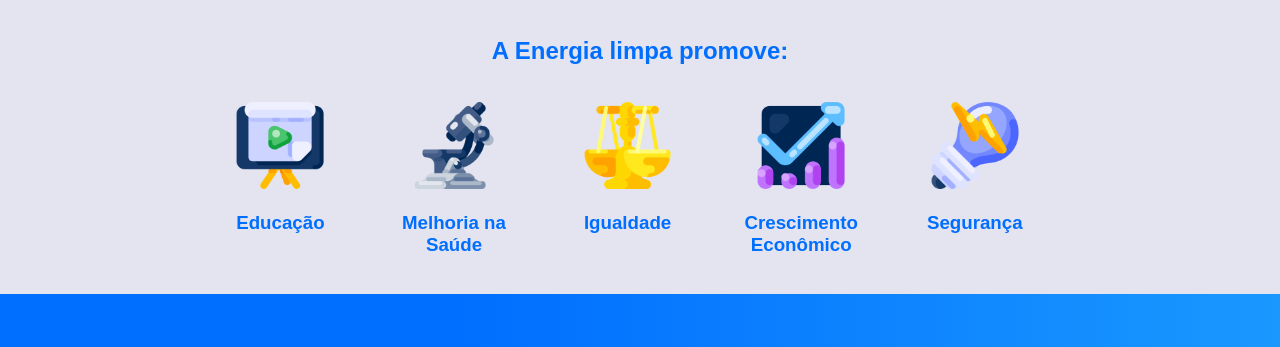
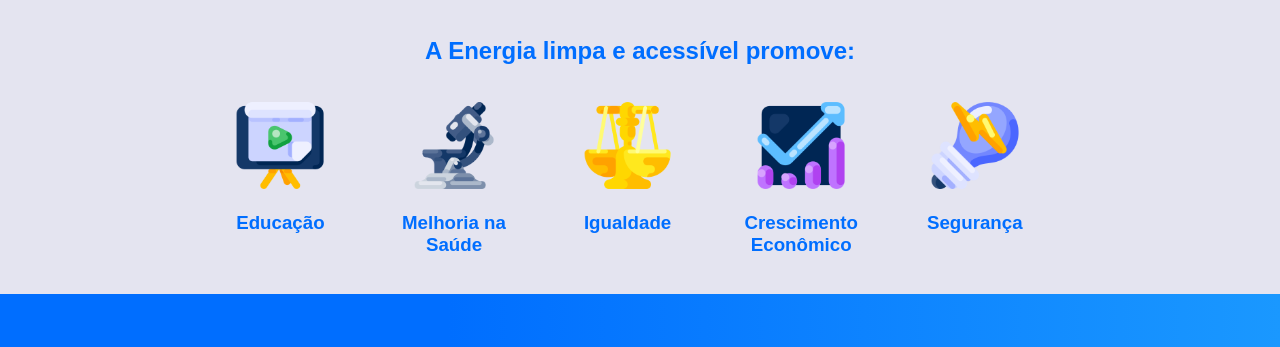
Before and after one commit to Danunesx/mundoeletrico.github.io, a plain HTML site: page index.html in a window 1280 px wide. Shown: the part 5360-5707 px from the top of the page. Drawn offline with nearby package versions, Linux system fonts and the light colour scheme; a web font is replaced by a local one.

Commit message:
Update index.html

```diff
--- a/index.html
+++ b/index.html
@@ -177,7 +177,7 @@
             </section>
     <!--METAS-->
     <section id="icons2">
-        <h2 class="azul centralizado">A Energia limpa promove:</h2>
+        <h2 class="azul centralizado">A Energia limpa e acessível promove:</h2>
     <div id="botao2" class="containerleft seis">
         <img id="icon2" src="img/powerpoint.png">
         <h3 class="azul centralizado">Educação</h3>
```
